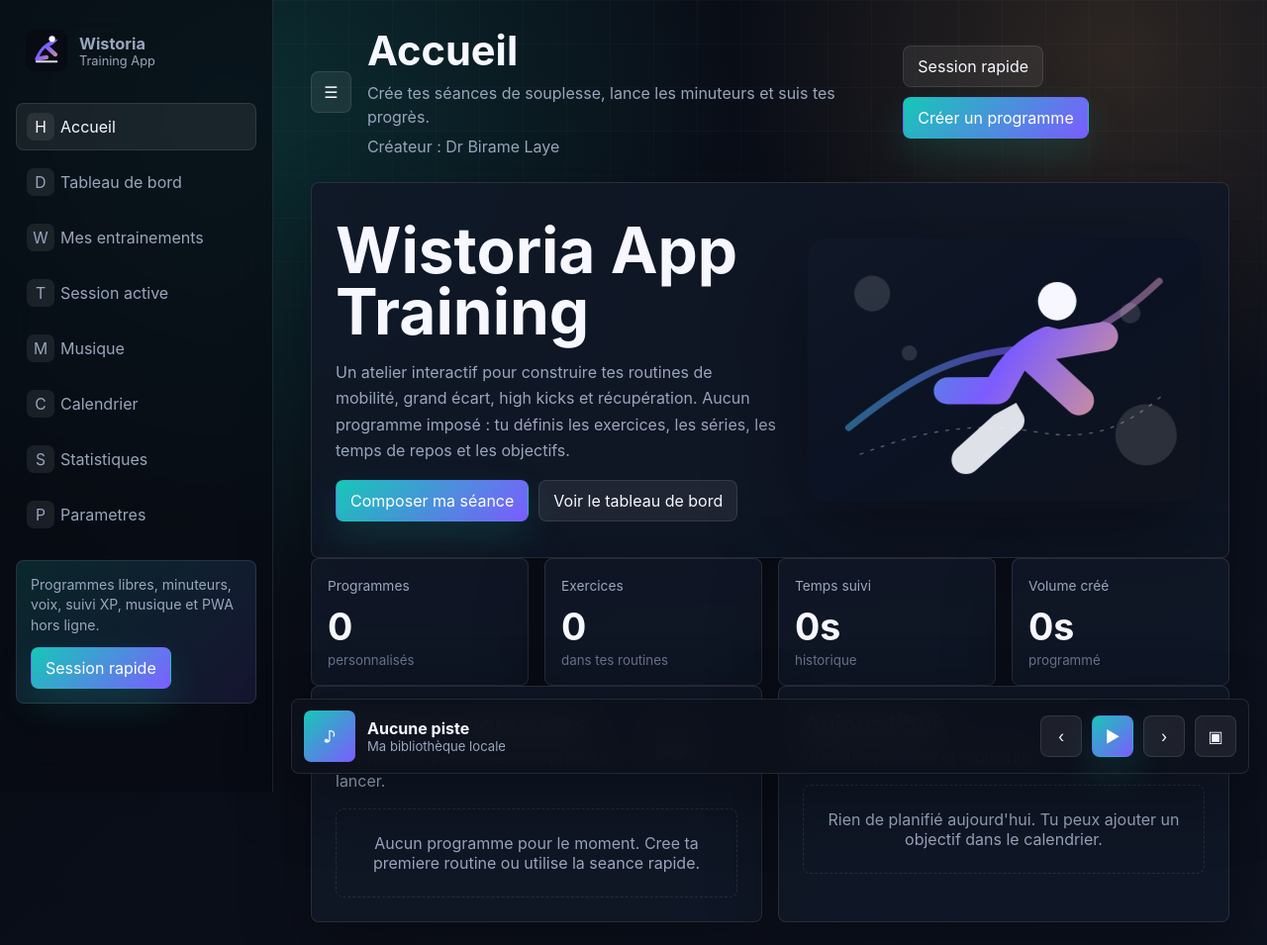
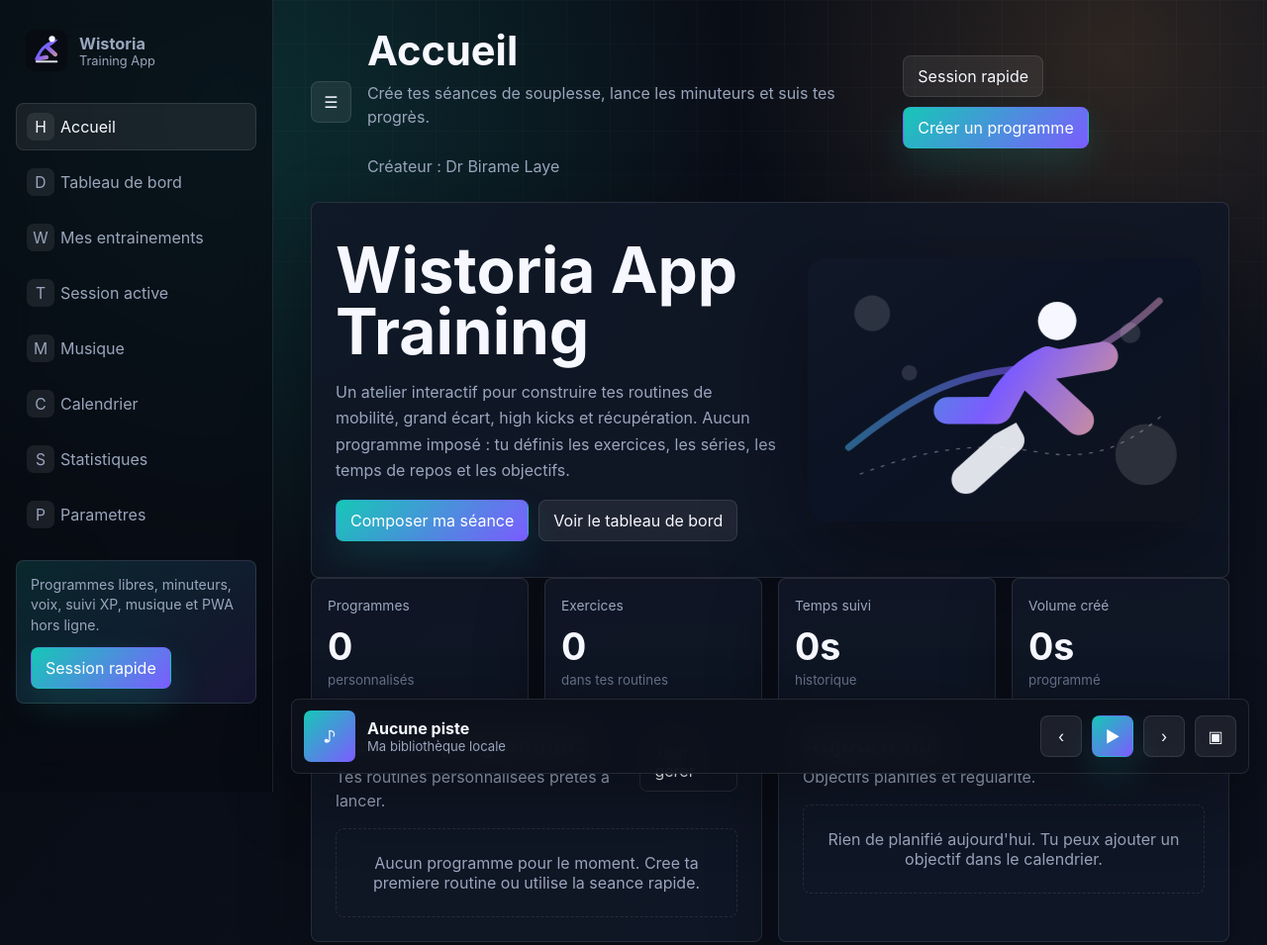
Before and after one commit to Griffnoir/wistoria-app-training, a website with bundled scripts: page index.html in a window 1280 px wide. Shown: the top 955 px of the page at 99% size. Built offline with nearby package versions, Linux system fonts and the light colour scheme.

Commit message:
Update index.html

```diff
--- a/index.html
+++ b/index.html
@@ -23,7 +23,7 @@
           <button class="btn icon-btn mobile-menu" data-menu aria-label="Ouvrir le menu">☰</button>
           <div>
             <h1>Accueil</h1>
-            <p>Crée tes séances de souplesse, lance les minuteurs et suis tes progrès.</p>
+            <p>Crée tes séances de souplesse, lance les minuteurs et suis tes progrès.</p><br>
             <p>Créateur : Dr Birame Laye</p>
           </div>
           <div class="toolbar">
```
